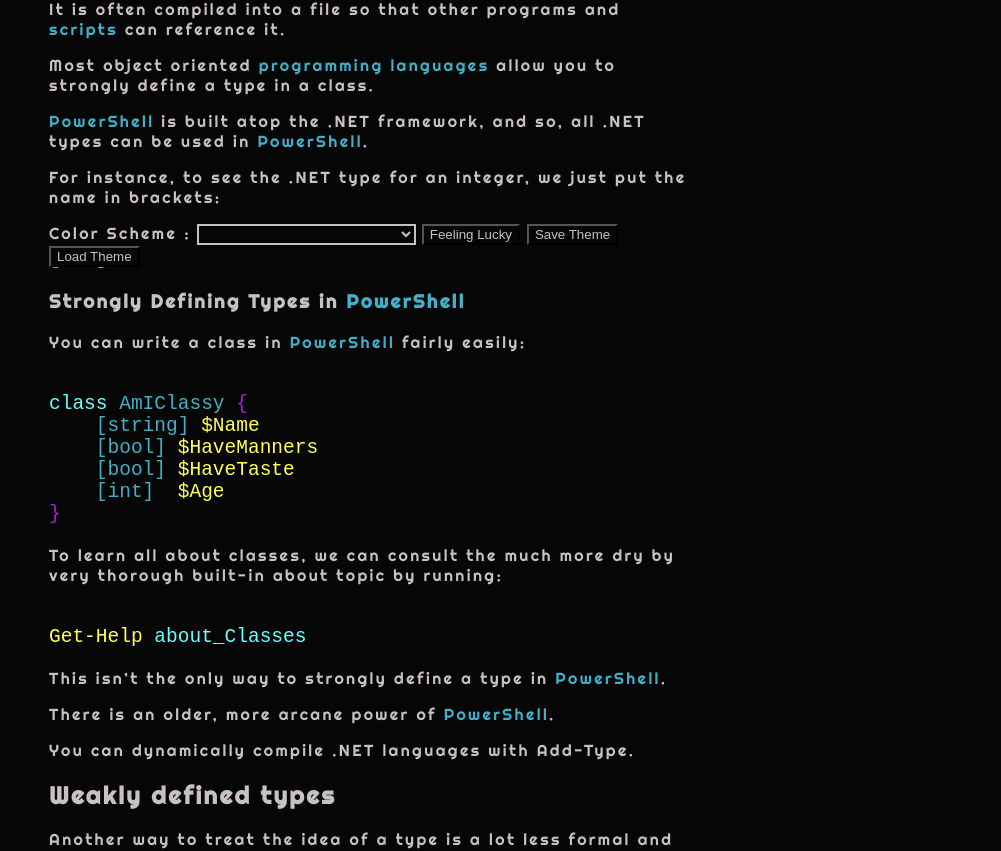
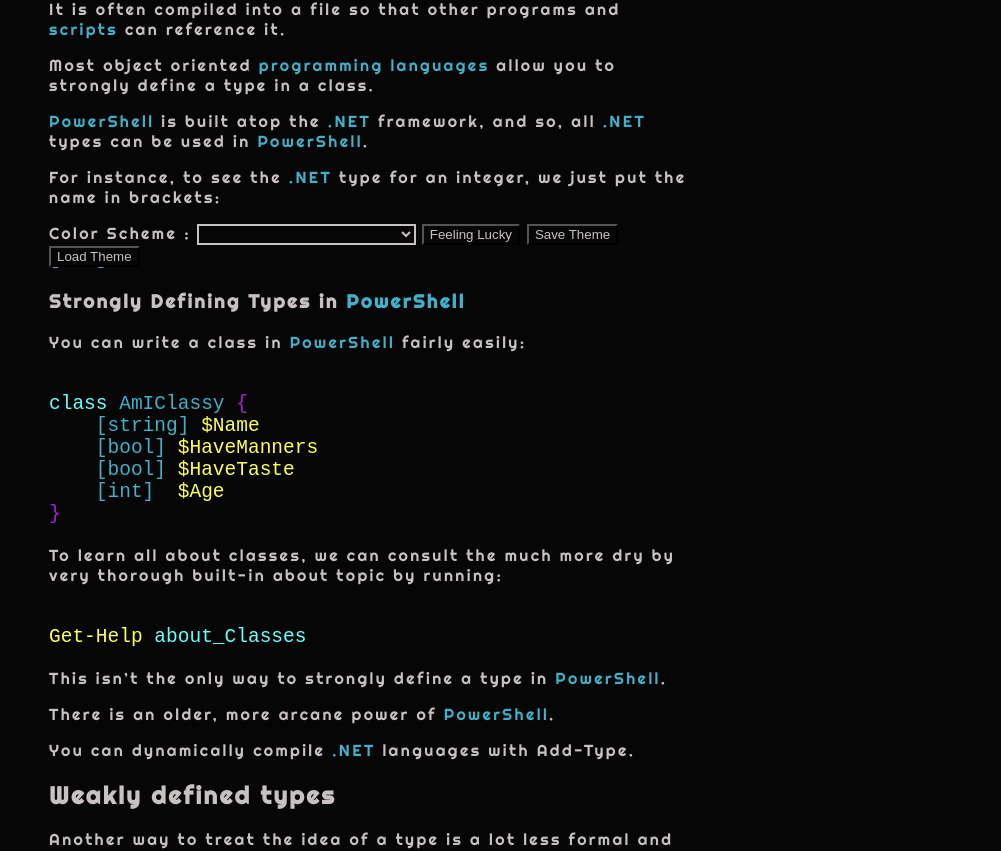
Before and after one commit to PowerShellGuides/PowerShellGuide, a Jekyll site: the page built from docs/PowerShell/Types/index.markdown, in a window 1280 px wide. Shown: the part 633-1484 px from the top of the page, without its empty margins (279-1280 px from the left). Built offline with Jekyll 4.4.1, drawn with Linux system fonts in a browser that asks for light colours; part of the change alters nothing that is shown.

Commit message:
Merge pull request #61 from mdowst/namespace-and-dot-net
Added .NET content

```diff
--- a/docs/PowerShell/Types/index.markdown
+++ b/docs/PowerShell/Types/index.markdown
@@ -22,9 +22,9 @@ It is often compiled into a file so that other programs and [scripts](/PowerShel
 
 Most object oriented [programming languages](/Languages/Programming-Languages) allow you to strongly define a type in a class.
 
-[PowerShell](/PowerShell) is built atop the .NET framework, and so, all .NET types can be used in [PowerShell](/PowerShell).
+[PowerShell](/PowerShell) is built atop the [.NET](/PowerShell/Concepts/PowerShell-NET-and-Everything) framework, and so, all [.NET](/PowerShell/Concepts/PowerShell-NET-and-Everything) types can be used in [PowerShell](/PowerShell).
 
-For instance, to see the .NET type for an integer, we just put the name in brackets:
+For instance, to see the [.NET](/PowerShell/Concepts/PowerShell-NET-and-Everything) type for an integer, we just put the name in brackets:
 
 <pre><br/><span class='Progress'>[int]</span><br/></pre>
 
@@ -42,7 +42,7 @@ This isn't the only way to strongly define a type in [PowerShell](/PowerShell).
 
 There is an older, more arcane power of [PowerShell](/PowerShell).
 
-You can dynamically compile .NET languages with Add-Type.
+You can dynamically compile [.NET](/PowerShell/Concepts/PowerShell-NET-and-Everything) languages with Add-Type.
 
 ## Weakly defined types
 
```
